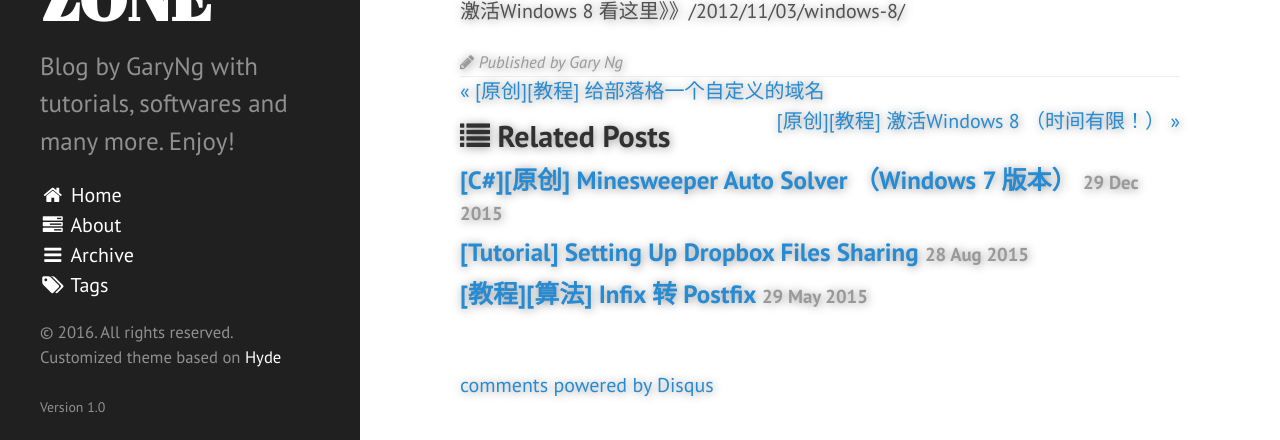
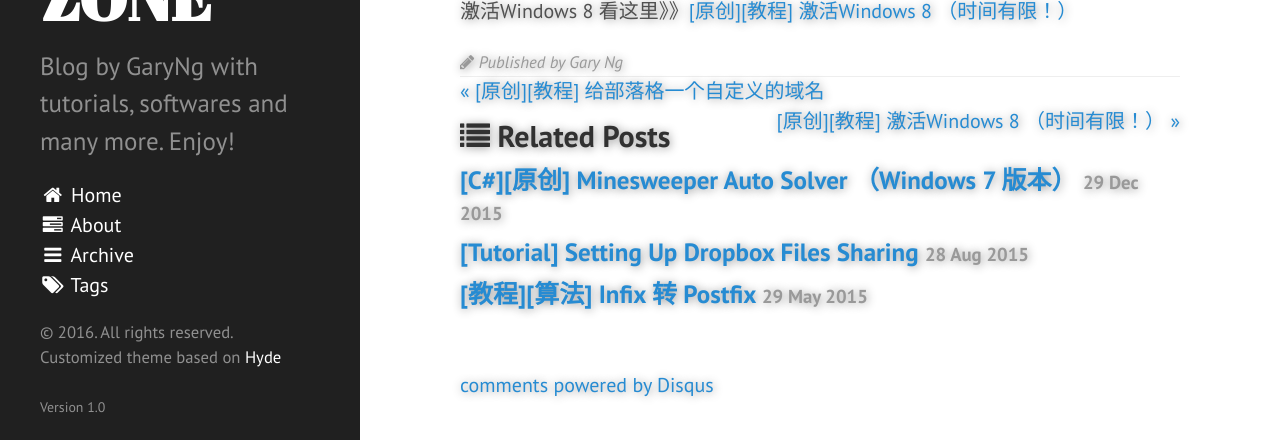
Before and after one commit to garyng/blog, a Jekyll site: the page built from _posts/2012-11-01-usbwindows-8.md, in a window 1280 px wide and 900 px high, scrolled down 10575 px, cut to the strip 460-900 px from the top of the window. Built offline with Jekyll 4.4.1, drawn with Linux system fonts in a browser that asks for light colours; Markdown is read by kramdown in place of the engine named in the settings; comment, search, counter and statistics services are not loaded.

Commit message:
* Edit post : 2012-11-01-usbwindows-8 : Fix broken link. Thanks @win98se !

```diff
--- a/_posts/2012-11-01-usbwindows-8.md
+++ b/_posts/2012-11-01-usbwindows-8.md
@@ -219,4 +219,4 @@ Prompt，现在输入这个命令：
 
 
  激活Windows 8
-看这里》》{% post_url 2012-11-03-windows-8 %}
+看这里》》[[原创][教程] 激活Windows 8 （时间有限！）]({% post_url 2012-11-03-windows-8 %})
```
Also changed, not shown: 1 other file.
